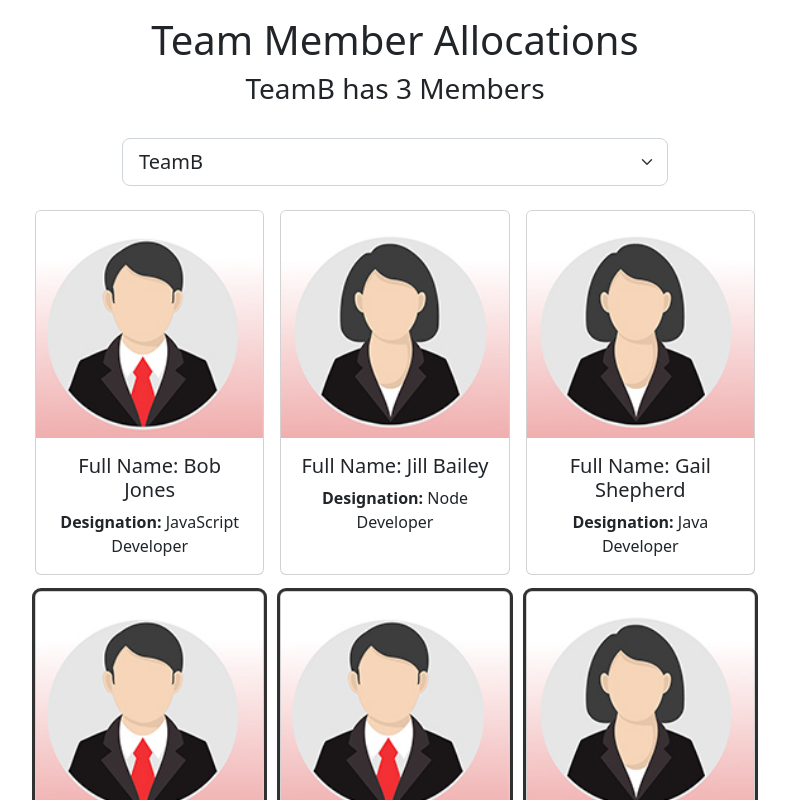
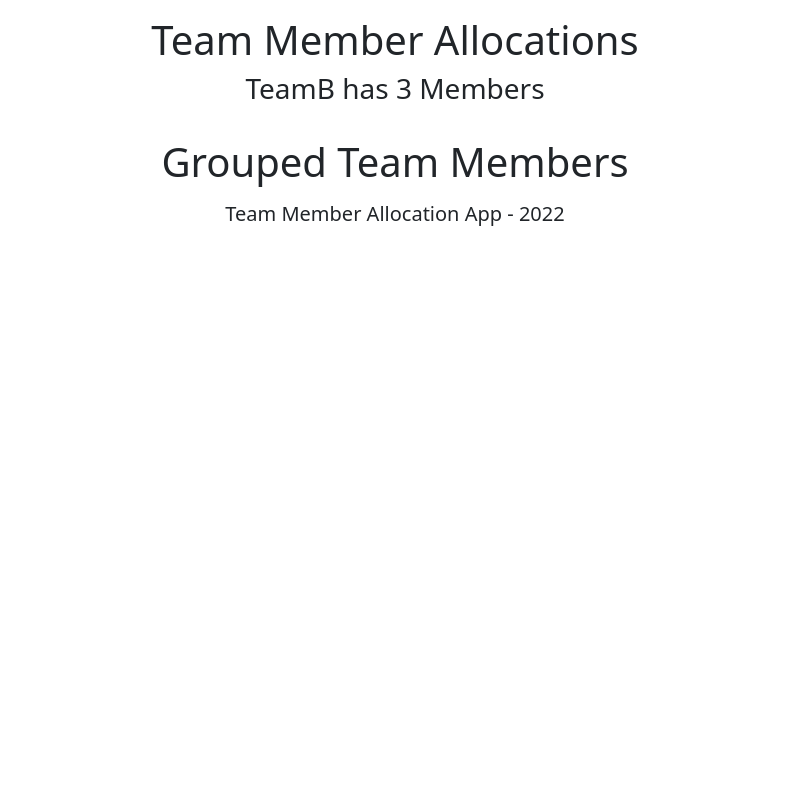
Before and after one commit to rsmacias/team-member-allocation-app, a React (Create React App) app: page /GroupedTeamMembers in a window 1280 px wide. Shown: the top 800 px of the page, without its empty margins (245-1034 px from the left). Built offline with nearby package versions, Linux system fonts and the light colour scheme.

Commit message:
Adding Routing: > Installing react-router-dom > Adding new component GroupedTeamMembers > Including the routing paths in main component App

```diff
--- a/package.json
+++ b/package.json
@@ -9,6 +9,7 @@
     "bootstrap": "^5.2.0",
     "react": "^18.2.0",
     "react-dom": "^18.2.0",
+    "react-router-dom": "^6.3.0",
     "react-scripts": "5.0.1",
     "web-vitals": "^2.1.4"
   },
--- a/src/App.jsx
+++ b/src/App.jsx
@@ -3,8 +3,10 @@ import './App.css';
 import Header from './Header';
 import Employees from './Employees';
 import Footer from './Footer';
+import GroupedTeamMembers from './GroupedTeamMembers';
 
 import { useState, useEffect } from 'react';
+import { BrowserRouter as Router, Route, Routes } from 'react-router-dom';
 import data from './data.json';
 
 function App() {
@@ -43,15 +45,24 @@ function App() {
 
   return (
     <div>
+      <Router>
         <Header
           selectedTeam={selectedTeam}
           teamMemberCount={employees.filter((employee) => employee.teamName === selectedTeam).length}/>
+        <Routes>
+          <Route path='/'
+                 element={
                     <Employees
                       employees={employees}
                       selectedTeam={selectedTeam}
                       handleTeamSelectionChange={handleTeamSelectionChange}
                       handleEmployeeCardClick={handleEmployeeCardClick} />
+                  }>
+          </Route>
+          <Route path='/GroupedTeamMembers' element={<GroupedTeamMembers/>}></Route>
+        </Routes>
         <Footer/>
+      </Router>
     </div>
   );
 }
--- /dev/null
+++ b/src/GroupedTeamMembers.jsx
@@ -0,0 +1,9 @@
+const GroupedTeamMembers = () => {
+    return (
+        <main>
+            <h1>Grouped Team Members</h1>
+        </main>
+    );
+}
+
+export default GroupedTeamMembers;
```
Also changed, not shown: 1 other file (tests, documents, lock files or other folders). Lines whose indentation alone changed are shown as unchanged.
